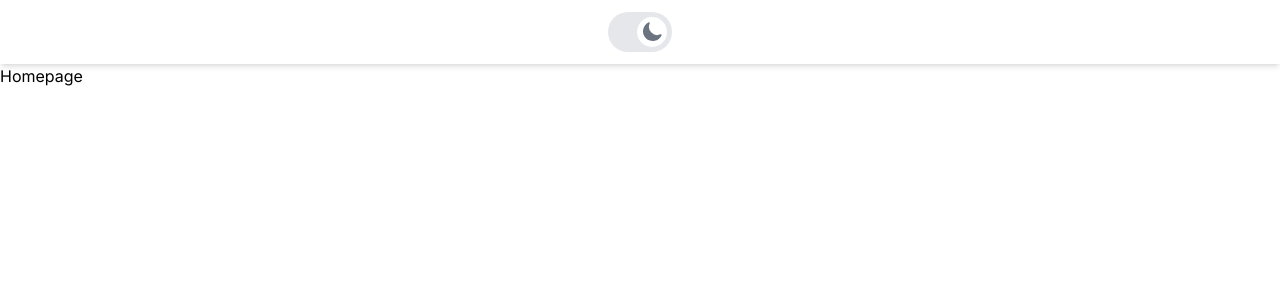
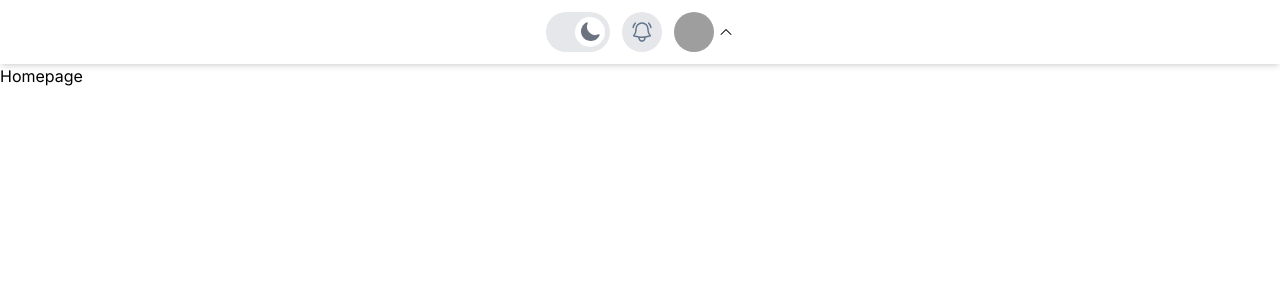
Before and after one commit to erol1098/library-management-app, a Next.js app: page / in a window 1280 px wide. Shown: the top 300 px of the page. Built offline with nearby package versions, Linux system fonts and the light colour scheme; grey boxes are pictures that could not be loaded.

Commit message:
Add image domain and create new components for NotificationsButton and ProfileAvatarButton

```diff
--- a/next.config.js
+++ b/next.config.js
@@ -1,4 +1,10 @@
 /** @type {import('next').NextConfig} */
-const nextConfig = {}
 
-module.exports = nextConfig
+//add image domain
+const nextConfig = {
+  images: {
+    domains: ['localhost', 'placekitten.com'],
+  },
+};
+
+module.exports = nextConfig;
--- /dev/null
+++ b/src/components/Header/HeaderRightSide/NotificationsButton/index.tsx
@@ -0,0 +1,13 @@
+'use client';
+import { BellAlertIcon } from '@heroicons/react/24/outline';
+
+const NotificationsButton = () => {
+  return (
+    <BellAlertIcon
+      onClick={() => console.log('notifications')}
+      className='w-10 h-10 p-2 bg-gray-200 rounded-full dark:bg-slate-600 text-slate-500 dark:text-slate-100 cursor-pointer'
+    />
+  );
+};
+
+export default NotificationsButton;
--- /dev/null
+++ b/src/components/Header/HeaderRightSide/ProfileAvatarButton/index.tsx
@@ -0,0 +1,30 @@
+'use client';
+import { useState } from 'react';
+
+import Image from 'next/image';
+
+import { ChevronDownIcon, ChevronUpIcon } from '@heroicons/react/24/solid';
+
+const ProfileAvatarButton = () => {
+  const [openProfileMenu, setOpenProfileMenu] = useState(false);
+
+  return (
+    <div className='flex items-center justify-center gap-1'>
+      <Image
+        src='https://placekitten.com/200/200'
+        alt='Profile'
+        width={40}
+        height={40}
+        className='rounded-full cursor-pointer'
+        onClick={() => setOpenProfileMenu((prevState) => !prevState)}
+      />
+      {openProfileMenu ? (
+        <ChevronDownIcon className='w-4 h-4 ' />
+      ) : (
+        <ChevronUpIcon className='w-4 h-4 ' />
+      )}
+    </div>
+  );
+};
+
+export default ProfileAvatarButton;
--- /dev/null
+++ b/src/components/Header/HeaderRightSide/index.tsx
@@ -0,0 +1,15 @@
+import { ThemeSwitchButton } from '@/components/UI';
+import ProfileAvatarButton from './ProfileAvatarButton';
+import NotificationsButton from './NotificationsButton';
+
+const HeaderRightSide = () => {
+  return (
+    <div className='flex items-center justify-center gap-3'>
+      <ThemeSwitchButton />
+      <NotificationsButton />
+      <ProfileAvatarButton />
+    </div>
+  );
+};
+
+export default HeaderRightSide;
--- a/src/components/Header/index.tsx
+++ b/src/components/Header/index.tsx
@@ -1,9 +1,9 @@
-import { ThemeSwitchButton } from '../UI';
+import HeaderRightSide from './HeaderRightSide';
 
 const Header = () => {
   return (
-    <header className='flex items-center justify-around bg-white h-16 w-full shadow-md'>
-      <ThemeSwitchButton />
+    <header className='flex items-center justify-around bg-white dark:bg-slate-800 h-16 w-full shadow-md'>
+      <HeaderRightSide />
     </header>
   );
 };
--- a/src/components/UI/ThemeSwitchButton/index.tsx
+++ b/src/components/UI/ThemeSwitchButton/index.tsx
@@ -10,7 +10,7 @@ const ThemeSwitchButton = () => {
     <button
       aria-label='Toggle Dark Mode'
       type='button'
-      className='w-16 h-10 p-2 bg-gray-200 rounded-full dark:bg-gray-800 '
+      className='w-16 h-10 p-2 bg-gray-200 rounded-full dark:bg-slate-600 '
       onClick={() => setTheme(theme === 'dark' ? 'light' : 'dark')}
     >
       {theme === 'dark' ? (
```
